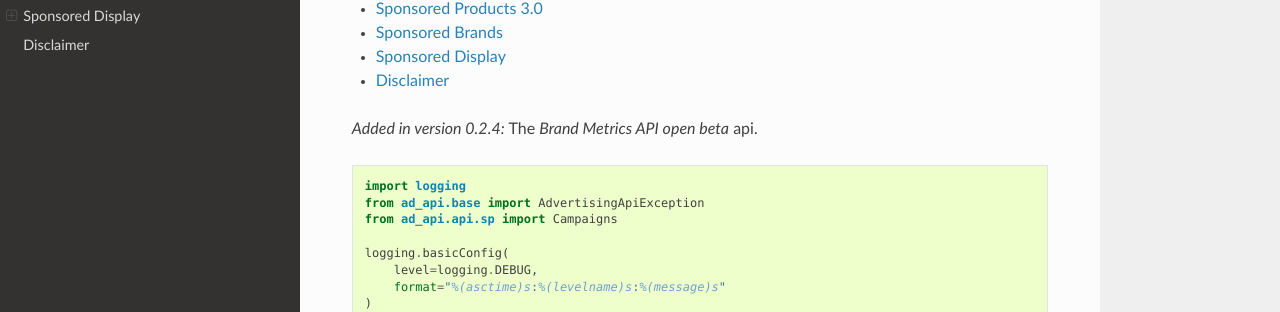
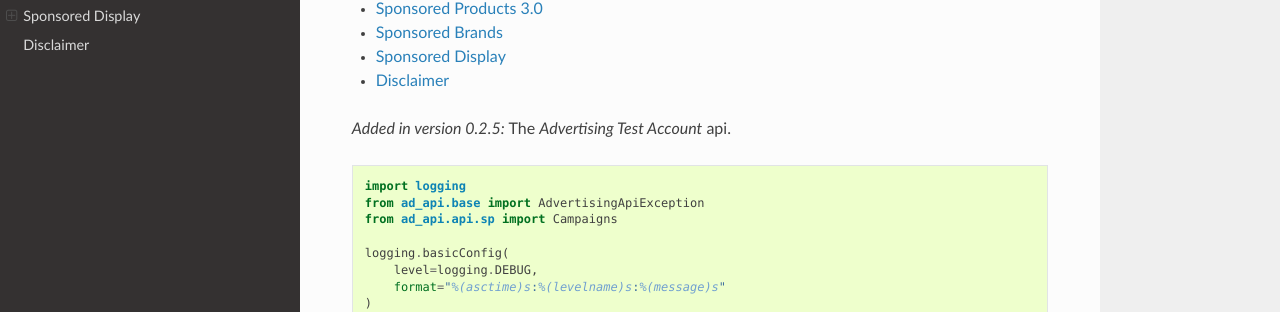
Before and after one commit to denisneuf/python-amazon-ad-api, a Sphinx documentation site: the page built from docs/index.rst, in a window 1280 px wide and 1056 px high. Shown: the part 307-619 px from the top of the window. Built offline with Sphinx 7.4.7 and the Read the Docs theme 2.0.0, drawn with Linux system fonts in a browser that asks for light colours.

Commit message:
version added 0.2.5

```diff
--- a/docs/index.rst
+++ b/docs/index.rst
@@ -22,7 +22,7 @@ This project helps you using python 3.8 to use the *Python Amazon Advertising AP
    disclaimer
 
 
-.. versionadded:: 0.2.4
-   The *Brand Metrics API open beta* api.
+.. versionadded:: 0.2.5
+   The *Advertising Test Account* api.
 
 .. literalinclude:: example.py
```
